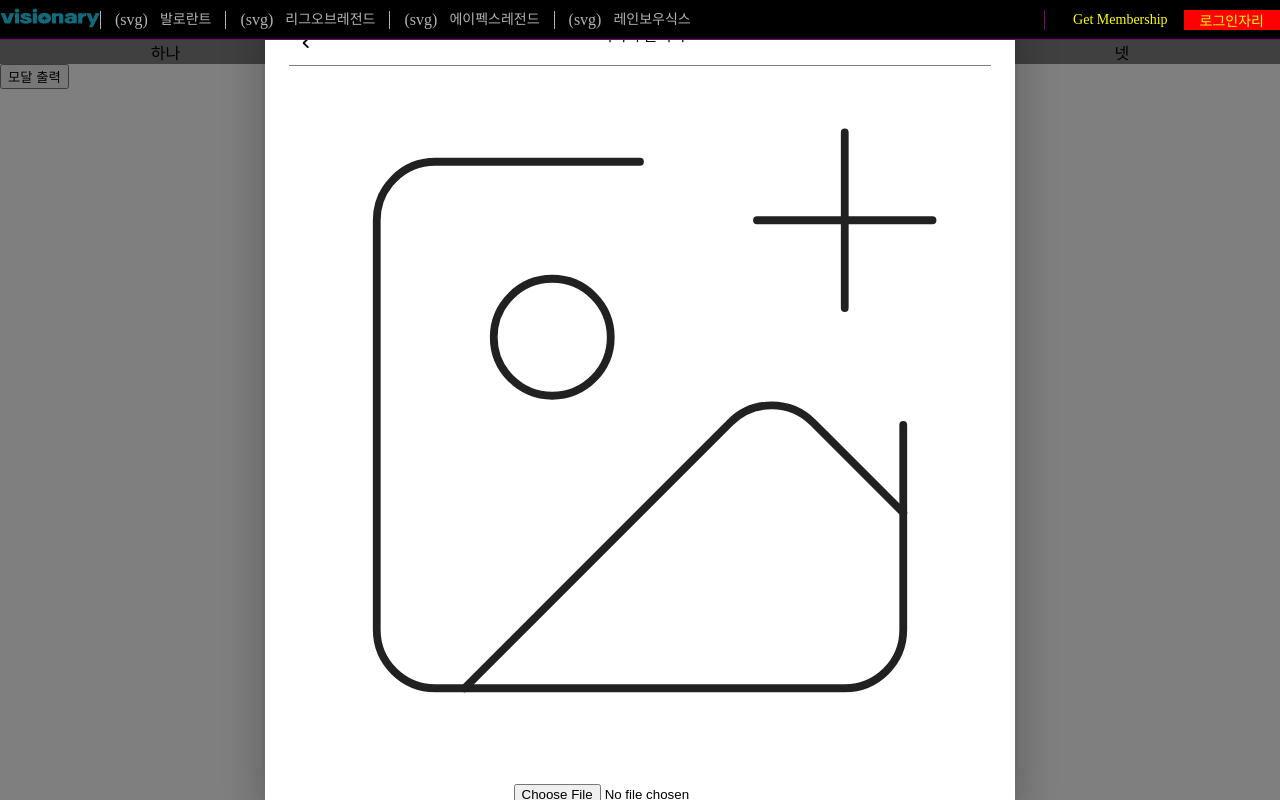
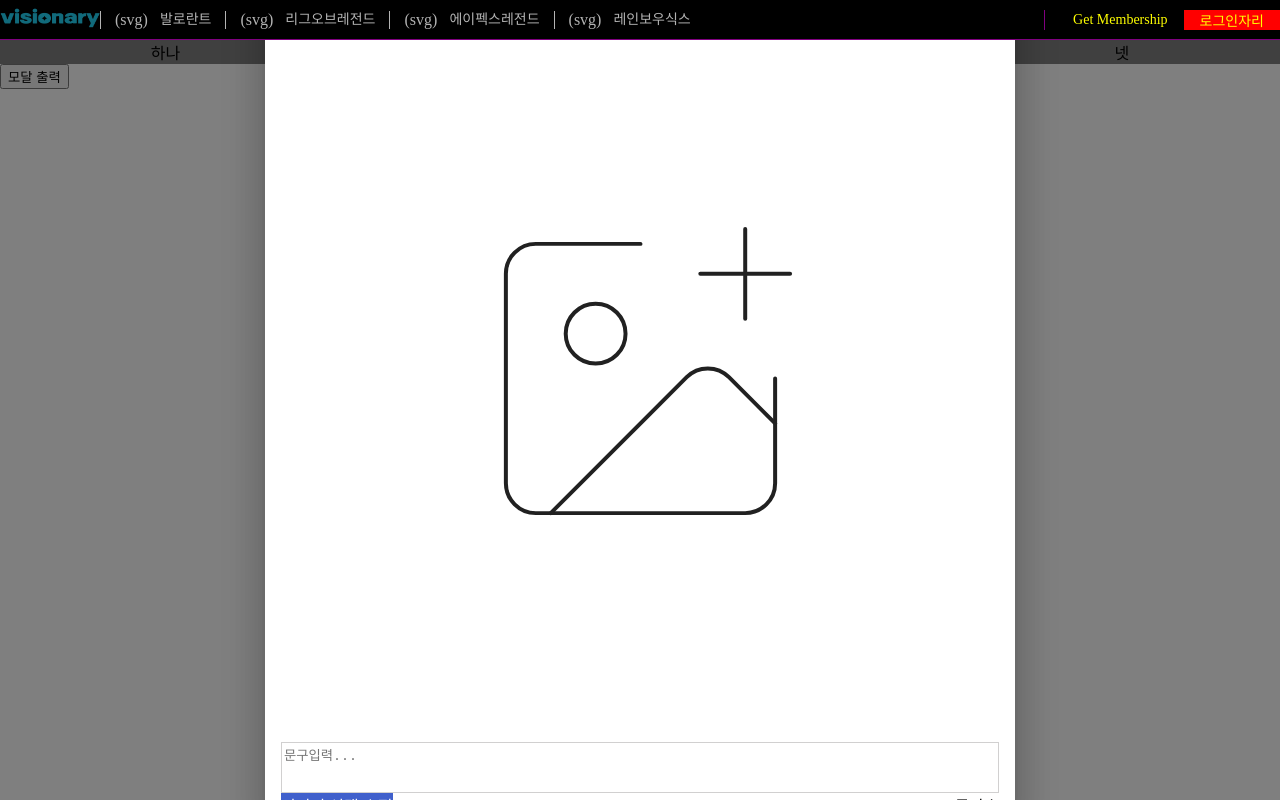
Before and after one commit to PossumCircus/Visionary, a React (Create React App) app: page / in a window 1280 px wide. Both pictures are taken after a click on the button "모달 출력". Built offline with nearby package versions, Linux system fonts and the light colour scheme.

Commit message:
feat/#8/Modal
Modal 기본 ui 완성

```diff
--- a/src/components/VisionBoard/VisionBoardModal.jsx
+++ b/src/components/VisionBoard/VisionBoardModal.jsx
@@ -1,5 +1,5 @@
 import React, { useState, useRef } from 'react';
-import { Modal, Box } from '@mui/material';
+import { Modal, Box, Hidden } from '@mui/material';
 import arrowBack from './assets/arrow_back_icon.svg';
 import media from './assets/media_icon.svg';
 
@@ -41,7 +41,7 @@ export default function VisionBoardModal({
         const selectedImg = reader.result;
         // handleImageAndTextSelect(selectedImg, text);
       };
-    //   closeModal();
+      //   closeModal();
     } else {
       alert('이미지와 문구를 모두 등록해 주세요.'); // 경고 메시지 표시
     }
@@ -75,10 +75,10 @@ export default function VisionBoardModal({
               left: '50%',
               transform: 'translate(-50%, -50%)',
               width: 750,
-              height: 800,
+              height: 850,
               bgcolor: 'background.paper',
               boxShadow: 24,
-              p: 3,
+              p: 2,
             }}
           >
             <div className={styles.modalHeader}>
@@ -89,26 +89,19 @@ export default function VisionBoardModal({
                 <img width="22px" height="22px" src={arrowBack} alt="닫기" />
               </button>
               <p className={styles.modalTitle}>이미지 올리기</p>
+              <button className={styles.modalPostButton} onClick={handleSelect}>
+                완료
+              </button>
             </div>
             <div className={styles.modalMain}>
-              <div className={styles.modalUploadFile}>
+              <div className={styles.modalUploadFileArea}>
                 <img
-                  className={styles.modalUploadImg}
+                  className={imgFile ? styles.modalImgO : styles.modalImgX}
                   src={imgFile ? imgFile : media}
-                  // width={imgFile ? `100%` : `50%`}
-                  // height={imgFile ? `100%` : `50%`}
                   alt="미리보기"
                 />
               </div>
-              <input
-                type="file"
-                id="file"
-                accept="image/*"
-                ref={imgRef}
-                onChange={saveImgFile}
-                disabled={readOnly}
-              />
-              <div className={styles.modalPostWrite}>
+              <div className={styles.modalPostWriteArea}>
                 <textarea
                   placeholder={'문구입력...'}
                   value={text}
@@ -116,13 +109,26 @@ export default function VisionBoardModal({
                   onKeyDown={handleKeyDown}
                   readOnly={readOnly}
                 />
-                <p>
-                  {characterCount}/{characterLimit} 글자수
-                </p>
+                <div className={styles.postContents}>
+                  <label
+                    for="file"
+                    cursor="pointer"
+                  >이미지 선택/수정
+                    <input
+                      className={styles.imgInput}
+                      type="file"
+                      id="file"
+                      accept="image/*"
+                      ref={imgRef}
+                      onChange={saveImgFile}
+                      disabled={readOnly}
+                    />
+                  </label>
+                  <p>
+                    {characterCount}/{characterLimit} 글자수
+                  </p>
+                </div>
               </div>
-              <button className={styles.modalPostButton} onClick={handleSelect}>
-                이미지 선택 완료
-              </button>
             </div>
           </Box>
         </Modal>
--- a/src/components/VisionBoard/VisionBoardModal.module.scss
+++ b/src/components/VisionBoard/VisionBoardModal.module.scss
@@ -12,17 +12,13 @@
     }
 
     .modalTitle {
-    margin-right: 30px;
-    margin-bottom: 20px;
       flex-grow: 1;
       text-align: center;
-
       font-size: 15px;
     }
   }
 
   .modalMain {
-
     color: black;
 
     display: flex;
@@ -30,42 +26,68 @@
     justify-content: center;
     align-items: center;
 
-  .modalUploadFile {
 
-    position : relative;
-    width : 100%;
-    height : 718px;
+    .modalUploadFileArea {
+      position: relative;
+      width: 100%;
+      height: 718px;
 
-    display:flex;
+      display: flex;
       justify-content: center;
       align-items: center;
 
-    .modalUploadImg{
-      position: absolute;
-      width: 100%;
-      height: 100%;
-      $imgFile: false;
-      @if $imgFile{
+      .modalImgX {
+        width: 50%;
+        height: 50%;
+      }
+
+      .modalImgO {
         width: 100%;
         height: 100%;
       }
     }
-  }
 
+    .modalPostWriteArea {
+      width: 100%;
+      height: 80px;
+      display: flex;
+      flex-direction: column;
 
-  .modalPostWrite {
-
-    &>textarea {
+      textarea {
+        margin-top: 5px;
         border: 1px solid #d1d0d0;
         width: 100%;
         height: 100%;
         resize: none;
+      }
+
+      .postContents {
+        display: flex;
+        justify-content: space-between;
+
+        >label {
+          display: inline-block;
+          color: #fff;
+          vertical-align: middle;
+          background-color: rgb(64, 96, 204);
+          cursor: pointer;
+        }
+
+        .imgInput {
+          display: inline;
+          position: absolute;
+          width: 0;
+          height: 0;
+          padding: 0;
+          overflow: hidden;
+          border: 0;
+        }
       }
     }
 
     .modalPostButton {
       width: 100%;
       border: 1px solid;
-    margin-top : 20px;
+      margin-top: 20px;
     }
   }
```
Lines whose indentation alone changed are shown as unchanged.
